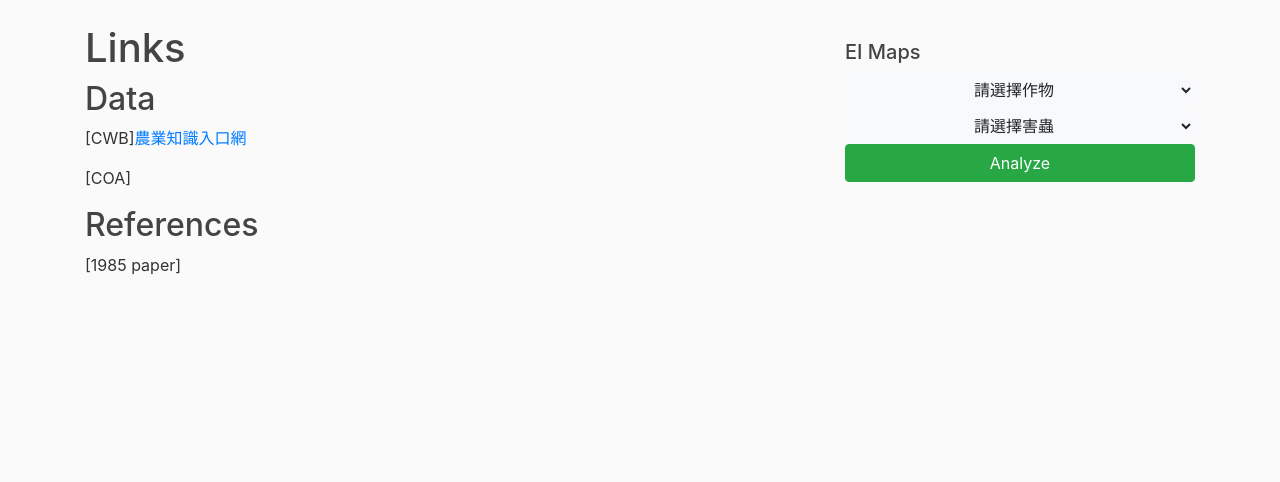
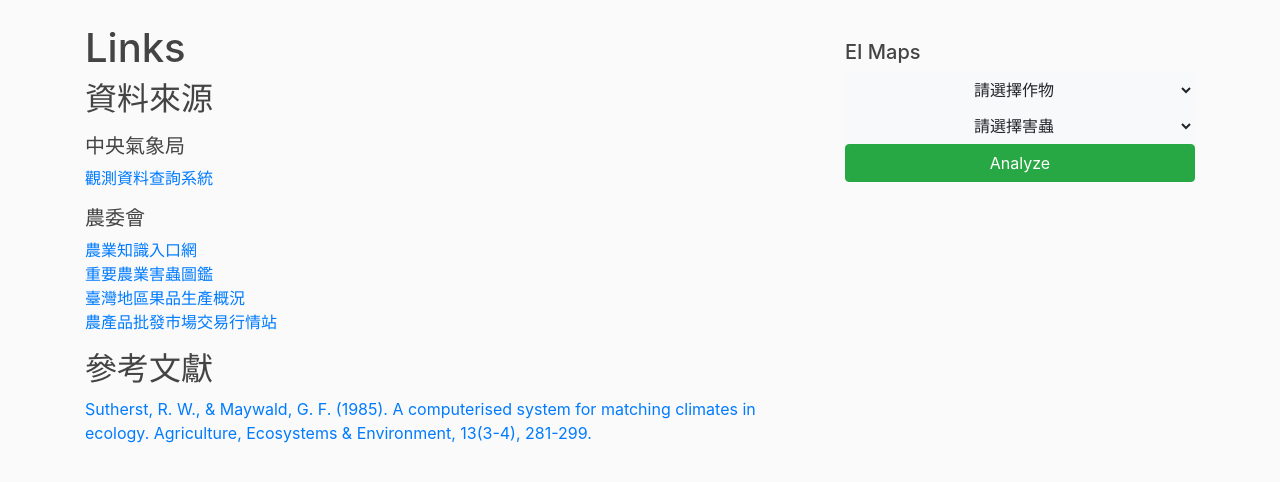
Before and after one commit to IEScoders/BioZone, a Flask app: page /links in a window 1280 px wide. Shown: the part 56-538 px from the top of the page. Run offline with Flask 2, Linux system fonts and the light colour scheme; parts of the project's set-up code (start-up, migrations or seed data) failed here and were passed over; some libraries are stand-ins or nearby versions.

Commit message:
add links

```diff
--- a/templates/links.html
+++ b/templates/links.html
@@ -1,9 +1,16 @@
 {% extends "layout.html" %}
 {% block content %}
 <h1>Links</h1>
-<h2>Data</h2>
-<p>[CWB]<a href="https://kmweb.coa.gov.tw">農業知識入口網</a></p>
-<p>[COA]</p>
-<h2>References</h2>
-<p>[1985 paper]</p>
+<h2>資料來源</h2>
+<p> <h5>中央氣象局</h5>
+    <a href="http://e-service.cwb.gov.tw/HistoryDataQuery/index.jsp">觀測資料查詢系統</a>
+</p>
+<p> <h5>農委會</h5>
+    <a href="https://kmweb.coa.gov.tw">農業知識入口網</a></br>
+    <a href="https://data.coa.gov.tw/Query/ServiceDetail.aspx?id=176">重要農業害蟲圖鑑</a></br>
+    <a href="https://data.coa.gov.tw/Query/ServiceDetail.aspx?id=135">臺灣地區果品生產概況</a></br>
+    <a href="https://amis.afa.gov.tw/">農產品批發市場交易行情站</a>
+</p>
+<h2>參考文獻</h2>
+<p><a href="https://doi.org/10.1016/0167-8809(85)90016-7">Sutherst, R. W., & Maywald, G. F. (1985). A computerised system for matching climates in ecology. Agriculture, Ecosystems & Environment, 13(3-4), 281-299.</a></p>
 {% endblock content %}
```
